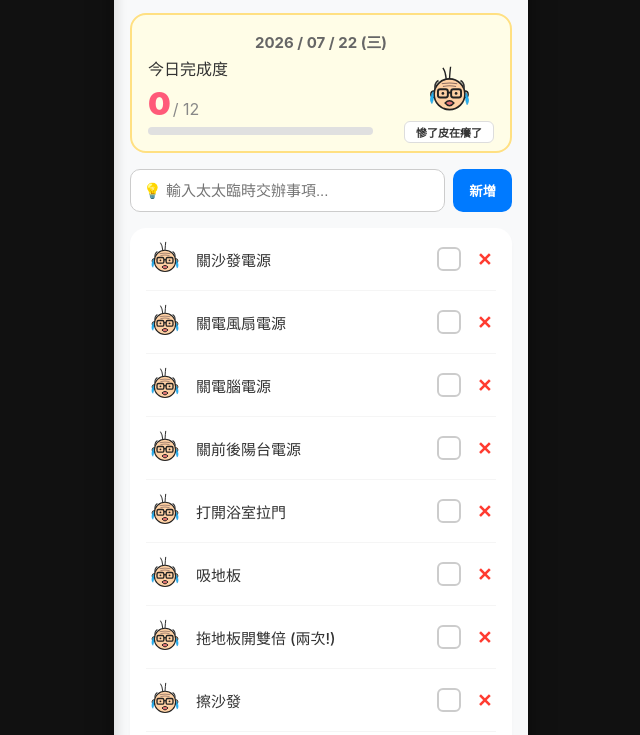
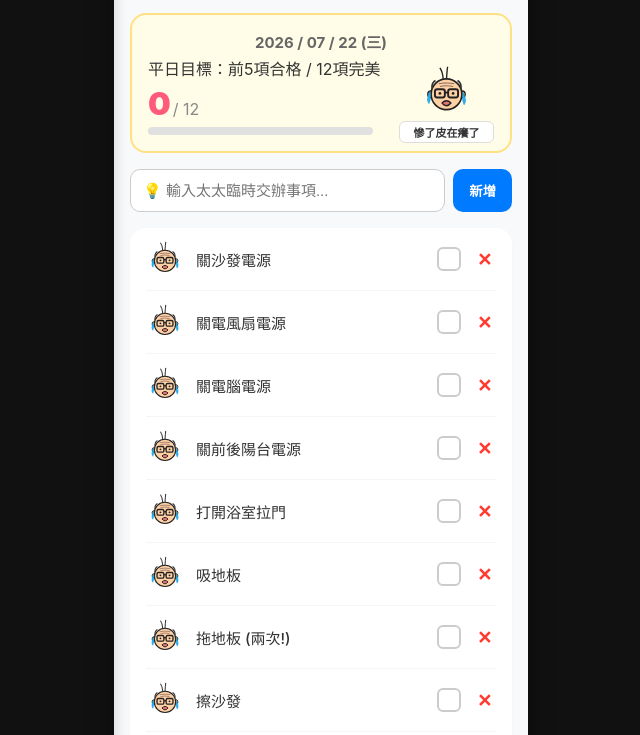
Before and after one commit to aa717195-cell/cheche710905, a plain HTML site: page index.html in a window 1280 px wide. Shown: the part 65-800 px from the top of the page, without its empty margins (319-959 px from the left). Drawn offline with Linux system fonts and the light colour scheme.

Commit message:
Add files via upload

```diff
--- a/index.html
+++ b/index.html
@@ -33,7 +33,7 @@
         .total-score { font-size: 16px; color: #888; margin-left: 2px; }
         .progress-bar-bg { background-color: #E0E0E0; height: 8px; border-radius: 4px; overflow: hidden; width: 65%; }
         .progress-bar-fill { background-color: var(--primary-color); height: 100%; width: 0%; transition: width 0.3s; }
-        .uncle-status-box { position: absolute; right: 16px; bottom: 8px; text-align: center; width: 90px; }
+        .uncle-status-box { position: absolute; right: 16px; bottom: 8px; text-align: center; width: 95px; }
         .uncle-svg-container { width: 55px; height: 55px; margin: 0 auto; }
         .uncle-tip { font-size: 11px; background: #FFF; border: 1px solid #DDD; border-radius: 6px; padding: 2px; display: block; margin-top: 2px; font-weight: bold; }
         .add-task-input-zone { display: flex; gap: 8px; margin-bottom: 16px; }
@@ -56,6 +56,7 @@
         .btn-pink { background: var(--primary-color); color: #FFF; }
         .btn-green { background: var(--secondary-color); color: #FFF; }
         .btn-line { background-color: var(--line-color); color: white; display: flex; align-items: center; justify-content: center; gap: 8px; width: 100%; margin-bottom: 12px; box-shadow: 0 2px 4px rgba(0,0,0,0.1); }
+        .btn-clear { background: #FF9500; color: #FFF; width: 100%; margin-bottom: 12px; box-shadow: 0 2px 4px rgba(0,0,0,0.1); }
         .btn-gray { background: #FFF; color: #555; border: 1px solid #CCC; width: 100%; margin-bottom: 12px; }
         .calendar-header { display: flex; justify-content: space-between; align-items: center; margin-bottom: 12px; font-weight: bold; }
         .calendar-grid { display: grid; grid-template-columns: repeat(7, 1fr); gap: 6px; text-align: center; margin-bottom: 16px; }
@@ -109,7 +110,7 @@
     <div class="app-content active" id="page-main">
         <div class="progress-card">
             <div class="date-string" id="main-date"></div>
-            <div class="progress-title">今日完成度</div>
+            <div class="progress-title" id="mode-tip">今日完成度</div>
             <div class="progress-main">
                 <span class="current-score" id="done-count">0</span>
                 <span class="total-score" id="total-count">/ 12</span>
@@ -129,7 +130,11 @@
             <button class="btn-add" onclick="addNewTask()">新增</button>
         </div>
         <div class="task-list" id="task-list-container"></div>
+
+        <!-- ✨ 橘色一鍵清除勾選按鈕 -->
+        <button class="btn btn-clear" onclick="clearAllChecks()">🧹 一鍵清除今日勾選</button>
         <button class="btn btn-line" onclick="shareToLine()">一鍵傳送 LINE 給老婆</button>
+
         <div class="btn-group">
             <button class="btn btn-pink" onclick="alert('修改與勾選進度已同步記憶！')">儲存今日記錄</button>
             <button class="btn btn-green" onclick="switchPage('pdf')">匯出 PDF</button>
@@ -173,19 +178,29 @@
 <script>
     const DEAR_UNCLE_EMOJI = {
         scared: `<svg viewBox="0 0 100 100" width="100%" height="100%"><circle cx="22" cy="55" r="6" fill="#FFD1A4" stroke="#222" stroke-width="2.5"/><circle cx="78" cy="55" r="6" fill="#FFD1A4" stroke="#222" stroke-width="2.5"/><circle cx="50" cy="55" r="28" fill="#FFD1A4" stroke="#222" stroke-width="3"/><path d="M36 36 Q50 33 64 36 M38 41 Q50 38 62 41" stroke="#8D6E63" stroke-width="2" fill="none"/><path d="M24 45 Q22 35 30 30 M76 45 Q78 35 70 30" stroke="#333" stroke-width="3" fill="none"/><path d="M44 27 Q43 14 38 7 M50 27 Q51 12 52 5" stroke="#222" stroke-width="2.5" fill="none"/><rect x="29" y="46" width="18" height="15" rx="4" fill="none" stroke="#222" stroke-width="3.5"/><rect x="53" y="46" width="18" height="15" rx="4" fill="none" stroke="#222" stroke-width="3.5"/><line x1="47" y1="52" x2="53" y2="52" stroke="#222" stroke-width="3.5"/><circle cx="38" cy="53.5" r="2.5" fill="#222"/><circle cx="62" cy="53.5" r="2.5" fill="#222"/><path d="M20 50 Q12 65 18 72 Q22 65 20 50" fill="#29B6F6" stroke="#0288D1" stroke-width="1"/><path d="M80 52 Q88 67 82 74 Q78 67 80 52" fill="#29B6F6" stroke="#0288D1" stroke-width="1"/><path d="M42 71 Q50 63 58 71 Q50 81 42 71 Z" fill="#E57373" stroke="#222" stroke-width="2.5"/></svg>`,
-        distressed: `<svg viewBox="0 0 100 100" width="100%" height="100%"><circle cx="22" cy="55" r="6" fill="#FFD1A4" stroke="#222" stroke-width="2.5"/><circle cx="78" cy="55" r="6" fill="#FFD1A4" stroke="#222" stroke-width="2.5"/><circle cx="50" cy="55" r="28" fill="#FFD1A4" stroke="#222" stroke-width="3"/><path d="M43 27 Q41 16 36 9 M50 27 Q49 14 47 7" stroke="#222" stroke-width="2.5" fill="none"/><rect x="29" y="46" width="18" height="15" rx="4" fill="none" stroke="#222" stroke-width="3.5"/><rect x="53" y="46" width="18" height="15" rx="4" fill="none" stroke="#222" stroke-width="3.5"/><line x1="47" y1="52" x2="53" y2="52" stroke="#222" stroke-width="3.5"/><path d="M34 54 Q38 51 42 54 M58 54 Q62 51 66 54" stroke="#222" stroke-width="2.5" fill="none"/><path d="M30 40 L42 45 M70 40 L58 45" stroke="#222" stroke-width="3.5"/><path d="M68 33 Q72 40 68 44 Q64 40 68 33 Z" fill="#29B6F6" stroke="#0288D1" stroke-width="1"/><path d="M40 73 Q50 67 60 72" stroke="#222" stroke-width="3" fill="none"/></svg>`,
+        sweating: `<svg viewBox="0 0 100 100" width="100%" height="100%"><circle cx="22" cy="55" r="6" fill="#FFD1A4" stroke="#222" stroke-width="2.5"/><circle cx="78" cy="55" r="6" fill="#FFD1A4" stroke="#222" stroke-width="2.5"/><circle cx="50" cy="55" r="28" fill="#FFD1A4" stroke="#222" stroke-width="3"/><path d="M43 27 Q41 16 36 9 M50 27 Q49 14 47 7" stroke="#222" stroke-width="2.5" fill="none"/><rect x="29" y="46" width="18" height="15" rx="4" fill="none" stroke="#222" stroke-width="3.5"/><rect x="53" y="46" width="18" height="15" rx="4" fill="none" stroke="#222" stroke-width="3.5"/><line x1="47" y1="52" x2="53" y2="52" stroke="#222" stroke-width="3.5"/><circle cx="38" cy="53.5" r="2.5" fill="#222"/><circle cx="62" cy="53.5" r="2.5" fill="#222"/><path d="M30 40 L42 45 M70 40 L58 45" stroke="#222" stroke-width="3.5"/><path d="M68 33 Q72 40 68 44 Q64 40 68 33 Z" fill="#29B6F6" stroke="#0288D1" stroke-width="1"/><path d="M40 73 Q50 67 60 72" stroke="#222" stroke-width="3" fill="none"/></svg>`,
+        fighting: `<svg viewBox="0 0 100 100" width="100%" height="100%"><circle cx="22" cy="55" r="6" fill="#FFD1A4" stroke="#222" stroke-width="2.5"/><circle cx="78" cy="55" r="6" fill="#FFD1A4" stroke="#222" stroke-width="2.5"/><circle cx="50" cy="55" r="28" fill="#FFD1A4" stroke="#222" stroke-width="3"/><path d="M43 27 Q41 16 36 9 M50 27 Q49 14 47 7" stroke="#222" stroke-width="2.5" fill="none"/><rect x="29" y="46" width="18" height="15" rx="4" fill="none" stroke="#222" stroke-width="3.5"/><rect x="53" y="46" width="18" height="15" rx="4" fill="none" stroke="#222" stroke-width="3.5"/><line x1="47" y1="52" x2="53" y2="52" stroke="#222" stroke-width="3.5"/><path d="M30 45 L42 40 M70 45 L58 40" stroke="#222" stroke-width="3.5"/><line x1="38" y1="71" x2="62" y2="71" stroke="#222" stroke-width="3.5"/><line x1="43" y1="67" x2="43" y2="75" stroke="#222" stroke-width="2"/><line x1="51" y1="67" x2="51" y2="75" stroke="#222" stroke-width="2"/><line x1="57" y1="67" x2="57" y2="75" stroke="#222" stroke-width="2"/></svg>`,
+        skeptical: `<svg viewBox="0 0 100 100" width="100%" height="100%"><circle cx="22" cy="55" r="6" fill="#FFD1A4" stroke="#222" stroke-width="2.5"/><circle cx="78" cy="55" r="6" fill="#FFD1A4" stroke="#222" stroke-width="2.5"/><circle cx="50" cy="55" r="28" fill="#FFD1A4" stroke="#222" stroke-width="3"/><path d="M43 27 Q41 16 36 9 M50 27 Q49 14 47 7" stroke="#222" stroke-width="2.5" fill="none"/><rect x="29" y="46" width="18" height="15" rx="4" fill="none" stroke="#222" stroke-width="3.5"/><rect x="53" y="46" width="18" height="15" rx="4" fill="none" stroke="#222" stroke-width="3.5"/><line x1="47" y1="52" x2="53" y2="52" stroke="#222" stroke-width="3.5"/><circle cx="34" cy="52" r="2.5" fill="#222"/><circle cx="58" cy="52" r="2.5" fill="#222"/><path d="M30 40 L42 40 M70 38 L58 44" stroke="#222" stroke-width="3.5"/><path d="M42 72 L58 68" stroke="#222" stroke-width="3" fill="none"/></svg>`,
+        relieved: `<svg viewBox="0 0 100 100" width="100%" height="100%"><circle cx="22" cy="55" r="6" fill="#FFD1A4" stroke="#222" stroke-width="2.5"/><circle cx="78" cy="55" r="6" fill="#FFD1A4" stroke="#222" stroke-width="2.5"/><circle cx="50" cy="55" r="28" fill="#FFD1A4" stroke="#222" stroke-width="3"/><path d="M45 26 Q38 18 30 20 M50 27 Q54 13 60 15" stroke="#222" stroke-width="2.5" fill="none"/><rect x="29" y="46" width="18" height="15" rx="4" fill="none" stroke="#222" stroke-width="3.5"/><rect x="53" y="46" width="18" height="15" rx="4" fill="none" stroke="#222" stroke-width="3.5"/><line x1="47" y1="52" x2="53" y2="52" stroke="#222" stroke-width="3.5"/><path d="M34 53 Q38 48 42 53 M58 53 Q62 48 66 53" stroke="#222" stroke-width="2.5" fill="none"/><path d="M40 68 Q50 78 60 68" stroke="#222" stroke-width="3" fill="none"/></svg>`,
         winner: `<svg viewBox="0 0 100 100" width="100%" height="100%"><circle cx="22" cy="55" r="6" fill="#FFD1A4" stroke="#222" stroke-width="2.5"/><circle cx="78" cy="55" r="6" fill="#FFD1A4" stroke="#222" stroke-width="2.5"/><circle cx="50" cy="55" r="28" fill="#FFD1A4" stroke="#222" stroke-width="3"/><path d="M45 26 Q38 18 30 20 M50 27 Q54 13 60 15" stroke="#222" stroke-width="2.5" fill="none"/><rect x="29" y="46" width="18" height="15" rx="4" fill="#333" stroke="#222" stroke-width="3.5"/><rect x="53" y="46" width="18" height="15" rx="4" fill="#333" stroke="#222" stroke-width="3.5"/><line x1="47" y1="52" x2="53" y2="52" stroke="#222" stroke-width="3.5"/><path d="M82 32 L84 36 L89 37 L84 38 L82 42 L80 38 L75 37 L80 36 Z" fill="#FFD54F"/><path d="M42 68 Q52 74 62 66" stroke="#222" stroke-width="3.5" fill="none"/></svg>`
     };
-    const defaultTasks = [{id:"t1",text:"關沙發電源"},{id:"t2",text:"關電風扇電源"},{id:"t3",text:"關電腦電源"},{id:"t4",text:"關前後陽台電源"},{id:"t5",text:"打開浴室拉門"},{id:"t6",text:"吸地板"},{id:"t7",text:"拖地板開雙倍 (兩次!)"},{id:"t8",text:"擦沙發"},{id:"t9",text:"擦桌子"},{id:"t10",text:"擦床頭櫃"},{id:"t11",text:"擦天花板"},{id:"t12",text:"洗廁所"}];
+
+    const defaultTasks = [{id:"t1",text:"關沙發電源"},{id:"t2",text:"關電風扇電源"},{id:"t3",text:"關電腦電源"},{id:"t4",text:"關前後陽台電源"},{id:"t5",text:"打開浴室拉門"},{id:"t6",text:"吸地板"},{id:"t7",text:"拖地板 (兩次!)"},{id:"t8",text:"擦沙發"},{id:"t9",text:"擦桌子"},{id:"t10",text:"擦床頭櫃"},{id:"t11",text:"擦天花板"},{id:"t12",text:"洗廁所"}];
     let currentTasks = JSON.parse(localStorage.getItem('sinqin_task_struct')) || defaultTasks;
     let savedStatus = JSON.parse(localStorage.getItem('sinqin_tasks_status')) || {};
 
+    let isWeekend = false;
+
     function initApp() {
         const days = ['日','一','二','三','四','五','六']; const now = new Date();
-        const dateStr = now.getFullYear() + " / " + String(now.getMonth() + 1).padStart(2,'0') + " / " + String(now.getDate()).padStart(2,'0') + " (" + days[now.getDay()] + ")";
+        const dayIdx = now.getDay();
+        isWeekend = (dayIdx === 0 || dayIdx === 6); // 判斷是否為週六或週日
+
+        const dateStr = now.getFullYear() + " / " + String(now.getMonth() + 1).padStart(2,'0') + " / " + String(now.getDate()).padStart(2,'0') + " (" + days[dayIdx] + ")";
         document.getElementById('main-date').innerText = dateStr;
         document.getElementById('history-date-label').innerText = dateStr;
         document.getElementById('pdf-date').innerText = "日期：" + now.getFullYear() + " / " + String(now.getMonth() + 1).padStart(2,'0') + " / " + String(now.getDate()).padStart(2,'0');
+
         renderMainTasks(); renderCalendar(); renderHistoryPreview(); initDragAndDrop();
     }
 
@@ -201,10 +216,28 @@
         if(pageId === 'pdf') renderPDF();
     }
 
-    function getUncleIconHTML(isChecked, done, total) {
-        if (isChecked || (total > 0 && done === total)) return DEAR_UNCLE_EMOJI.winner;
-        if (total > 0 && done >= Math.floor(total * 0.6)) return DEAR_UNCLE_EMOJI.distressed;
-        return DEAR_UNCLE_EMOJI.scared;
+    // 智能表情與台詞派發 (結合平日/假日邏輯)
+    function getUncleState(done, total) {
+        if (total === 0) return { icon: DEAR_UNCLE_EMOJI.winner, tip: "無事一身輕！" };
+
+        if (done === total) return { icon: DEAR_UNCLE_EMOJI.winner, tip: "完美達成！安全過關！" };
+
+        // 平日邏輯 (一到五)：滿 5 項就算完成交辦
+        if (!isWeekend) {
+            if (done >= 5) return { icon: DEAR_UNCLE_EMOJI.relieved, tip: "平日5項合格！可打電動囉" };
+            if (done >= 3) return { icon: DEAR_UNCLE_EMOJI.fighting, tip: "快好了！再拼兩項！" };
+            if (done >= 1) return { icon: DEAR_UNCLE_EMOJI.sweating, tip: "太太在盯著了..." };
+            return { icon: DEAR_UNCLE_EMOJI.scared, tip: "慘了皮在癢了" };
+        }
+        // 假日邏輯 (六、日)：需要高標準全面大掃打
+        else {
+            const pct = (done / total) * 100;
+            if (pct >= 90) return { icon: DEAR_UNCLE_EMOJI.relieved, tip: "看到曙光了！" };
+            if (pct >= 70) return { icon: DEAR_UNCLE_EMOJI.skeptical, tip: "真的有需要這項？" };
+            if (pct >= 45) return { icon: DEAR_UNCLE_EMOJI.fighting, tip: "假日大掃除，大叔拚了！" };
+            if (pct >= 20) return { icon: DEAR_UNCLE_EMOJI.sweating, tip: "太太盯著了..." };
+            return { icon: DEAR_UNCLE_EMOJI.scared, tip: "慘了皮在癢了" };
+        }
     }
 
     function renderMainTasks() {
@@ -212,16 +245,24 @@
         const total = currentTasks.length; const done = currentTasks.filter(task => savedStatus[task.id]).length;
         document.getElementById('total-count').innerText = "/ " + total;
 
+        if (!isWeekend) {
+            document.getElementById('mode-tip').innerText = "平日目標：前5項合格 / 12項完美";
+        } else {
+            document.getElementById('mode-tip').innerText = "假日模式：全面大掃除大作戰";
+        }
+
         if (total === 0) { container.innerHTML = `<div style="text-align:center; color:#999; padding:20px; font-size:14px;">🎉 大叔解脫了！目前沒有交辦事項。</div>`; }
+
+        const currentGlobalState = getUncleState(done, total);
 
         currentTasks.forEach(task => {
             const isChecked = savedStatus[task.id] ? 'checked' : '';
-            const currentUncleEmoji = getUncleIconHTML(savedStatus[task.id], done, total);
-            // 採用直覺穩定的 onclick="editTaskDirectly('id')"
+            const itemUncleIcon = savedStatus[task.id] ? DEAR_UNCLE_EMOJI.winner : currentGlobalState.icon;
+
             container.innerHTML += `
                 <div class="task-item" id="item-${task.id}" draggable="true" data-id="${task.id}">
                     <div class="task-left">
-                        <div class="task-uncle-icon">${currentUncleEmoji}</div>
+                        <div class="task-uncle-icon">${itemUncleIcon}</div>
                         <span class="editable-text" onclick="editTaskDirectly('${task.id}')">${task.text}</span>
                     </div>
                     <div class="task-right-actions">
@@ -235,24 +276,26 @@
         const percent = total > 0 ? (done / total) * 100 : 100;
         document.getElementById('progress-fill').style.width = percent + "%";
 
-        const topUncleZone = document.getElementById('top-uncle-zone');
-        const tipEl = document.getElementById('uncle-tip');
-        if (total === 0 || done === total) { topUncleZone.innerHTML = DEAR_UNCLE_EMOJI.winner; tipEl.innerText = "安全過關！"; }
-        else if (done >= Math.floor(total * 0.6)) { topUncleZone.innerHTML = DEAR_UNCLE_EMOJI.distressed; tipEl.innerText = "太太在盯著了"; }
-        else { topUncleZone.innerHTML = DEAR_UNCLE_EMOJI.scared; tipEl.innerText = "慘了皮在癢了"; }
+        document.getElementById('top-uncle-zone').innerHTML = currentGlobalState.icon;
+        document.getElementById('uncle-tip').innerText = currentGlobalState.tip;
     }
 
-    // 核心修正：點擊文字直接改文字（相容所有手機與電腦，百分之百不失靈）
+    // ✨ 新增：一鍵清除今日所有勾選
+    function clearAllChecks() {
+        if(confirm("確定要一鍵清除今天所有的勾選嗎？朝閔又要重新開始加油囉！")) {
+            savedStatus = {};
+            localStorage.setItem('sinqin_tasks_status', JSON.stringify(savedStatus));
+            renderMainTasks();
+            renderHistoryPreview();
+        }
+    }
+
     function editTaskDirectly(id) {
-        const task = currentTasks.find(t => t.id === id);
-        if(!task) return;
-
+        const task = currentTasks.find(t => t.id === id); if(!task) return;
         const newText = prompt("請修改交辦事項內容：", task.text);
         if(newText !== null && newText.trim() !== "") {
             task.text = newText.trim();
-            saveStructureToStorage();
-            renderMainTasks();
-            renderHistoryPreview();
+            saveStructureToStorage(); renderMainTasks(); renderHistoryPreview();
         }
     }
 
@@ -273,9 +316,19 @@
     function shareToLine() {
         const total = currentTasks.length; const done = currentTasks.filter(task => savedStatus[task.id]).length; const pct = total > 0 ? Math.round((done / total) * 100) : 100;
         const now = new Date(); const dateString = now.getFullYear() + "/" + (now.getMonth()+1) + "/" + now.getDate();
-        let lineMessage = `【思親交辦事項成果報告】\n📅 報告日期：${dateString}\n📊 今日大叔完成度：${done} / ${total} (${pct}%)\n------------------------\n`;
+
+        let lineMessage = `【思親交辦事項成果報告】\n📅 報告日期：${dateString} (${isWeekend ? '假日模式' : '平日模式'})\n📊 今日大叔完成度：${done} / ${total} (${pct}%)\n------------------------\n`;
         currentTasks.forEach((task, index) => { lineMessage += `${index + 1}. ${task.text} ➔ ${savedStatus[task.id] ? "已完成" : "未完成"}\n`; });
-        lineMessage += `------------------------\n`; lineMessage += (done === total) ? `😎 報告老婆！今天大叔表現完美，所有交辦已全數過關！(今晚申請可以安心打電動)` : `😱 大叔目前正在加緊趕工中！請老婆大人手手留情！`;
+        lineMessage += `------------------------\n`;
+
+        if (done === total) {
+            lineMessage += `😎 報告老婆！今天朝閔表現完美（12項全過），今晚申請安心打電動 🎮！`;
+        } else if (!isWeekend && done >= 5) {
+            lineMessage += `😌 報告老婆！今天平日目標 5 項已達標，安全過關！`;
+        } else {
+            lineMessage += `😱 朝閔目前正在加緊趕工中！請老婆大人手下留情！`;
+        }
+
         window.location.href = "https://line.me/R/msg/text/?" + encodeURIComponent(lineMessage);
     }
 
```
